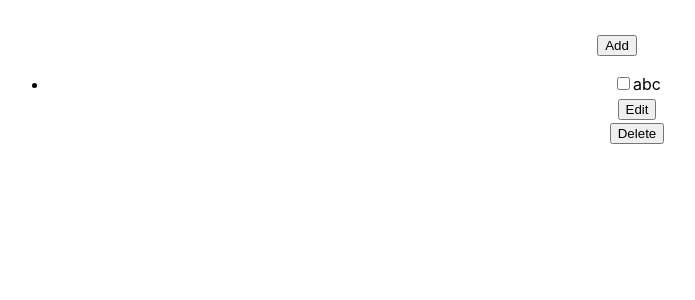
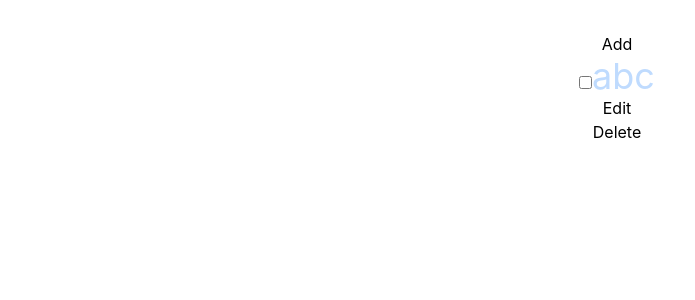
Before and after one commit to YogishaNiraula/React-todo, a React (Vite) app: page / in a window 1280 px wide. Shown: the top 300 px of the page, without its empty margins (23-718 px from the left). Built offline with nearby package versions, Linux system fonts and the light colour scheme.

Commit message:
chore: react-icons and tailwind installed

```diff
--- a/package.json
+++ b/package.json
@@ -10,12 +10,16 @@
   },
   "dependencies": {
     "react": "^18.2.0",
-    "react-dom": "^18.2.0"
+    "react-dom": "^18.2.0",
+    "react-icons": "^4.7.1"
   },
   "devDependencies": {
     "@types/react": "^18.0.27",
     "@types/react-dom": "^18.0.10",
     "@vitejs/plugin-react": "^3.1.0",
+    "autoprefixer": "^10.4.13",
+    "postcss": "^8.4.21",
+    "tailwindcss": "^3.2.7",
     "vite": "^4.1.0"
   }
 }
--- /dev/null
+++ b/postcss.config.cjs
@@ -0,0 +1,6 @@
+module.exports = {
+  plugins: {
+    tailwindcss: {},
+    autoprefixer: {},
+  },
+}
--- a/src/components/Task/List.jsx
+++ b/src/components/Task/List.jsx
@@ -25,7 +25,7 @@ export default function TaskList({ list, dispatch }) {
                   }
                 />
               </span>
-              <span>{item.title}</span>
+              <span className="text-4xl text-blue-200">{item.title}</span>
               <TaskEdit taskData={item} dispatch={dispatch} />
               <button
                 onClick={() =>
--- a/src/index.css
+++ b/src/index.css
@@ -1,3 +1,6 @@
+@tailwind base;
+@tailwind components;
+@tailwind utilities;
 :root {
   font-family: Inter, system-ui, Avenir, Helvetica, Arial, sans-serif;
   line-height: 1.5;
--- /dev/null
+++ b/tailwind.config.cjs
@@ -0,0 +1,8 @@
+/** @type {import('tailwindcss').Config} */
+module.exports = {
+  content: ["./index.html", "./src/**/*.{js,ts,jsx,tsx}"],
+  theme: {
+    extend: {},
+  },
+  plugins: [],
+};
```
Also changed, not shown: 1 other file (tests, documents, lock files or other folders).
